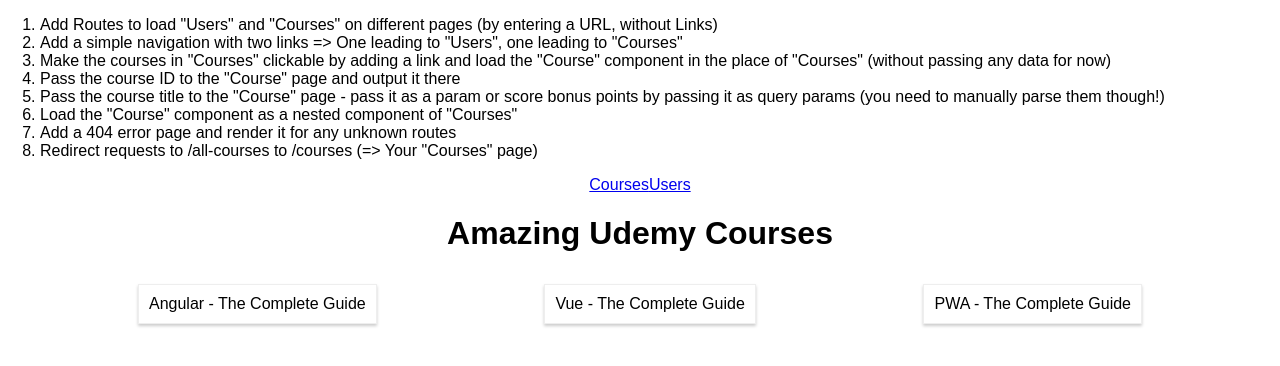
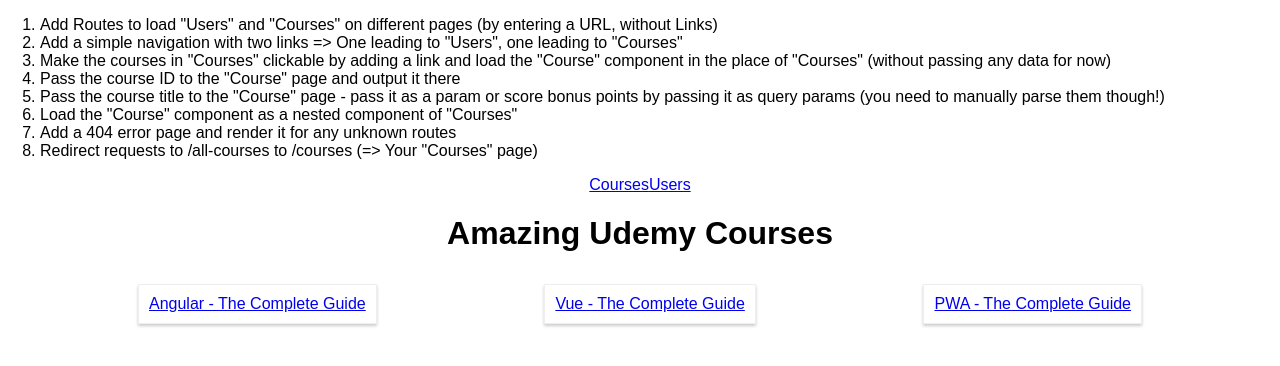
Before and after one commit to barryhood/udemy-react-burger, a React (Create React App) app: page /courses in a window 1280 px wide. Shown: the top 366 px of the page. Built offline with nearby package versions, Linux system fonts and the light colour scheme.

Commit message:
Routing module

```diff
--- a/src/App.js
+++ b/src/App.js
@@ -1,8 +1,9 @@
 import React, { Component } from 'react';
 
 import Courses from './containers/Courses/Courses';
+import Course from './containers/Course/Course';
 import Users from './containers/Users/Users';
-import { BrowserRouter, Route, NavLink } from 'react-router-dom'
+import { BrowserRouter, Route, NavLink, Switch } from 'react-router-dom'
 class App extends Component {
   render () {
     return (
@@ -19,12 +20,15 @@
             <li>Redirect requests to /all-courses to /courses (=> Your "Courses" page)</li>
           </ol>
 
+
           <NavLink to="courses">Courses</NavLink>
           <NavLink to="users">Users</NavLink>
 
-          <Route path="/courses" exact render={() => <Courses /> } />
-          <Route path="/users" exact render={() => <Users /> } />
-
+          <Switch>
+            <Route path="/courses" exact render={() => <Courses /> } />
+            <Route path="/users" exact render={() => <Users /> } />
+            <Route path="/courses:id" exact render={() => <Course  /> } />
+          </Switch>
         </div>
       </BrowserRouter>
     );
--- a/src/containers/Course/Course.js
+++ b/src/containers/Course/Course.js
@@ -2,6 +2,7 @@
 
 class Course extends Component {
     render () {
+        console.log(this.props)
         return (
             <div>
                 <h1>_COURSE_TITLE_</h1>
--- a/src/containers/Courses/Courses.js
+++ b/src/containers/Courses/Courses.js
@@ -1,5 +1,5 @@
 import React, { Component } from 'react';
-
+import { Link } from 'react-router-dom'
 import './Courses.css';
 
 class Courses extends Component {
@@ -18,7 +18,7 @@
                 <section className="Courses">
                     {
                         this.state.courses.map( course => {
-                            return <article className="Course" key={course.id}>{course.title}</article>;
+                            return <Link to={`/courses:${course.id}`} key={course.id}><article className="Course">{course.title}</article></Link>;
                         } )
                     }
                 </section>
```
